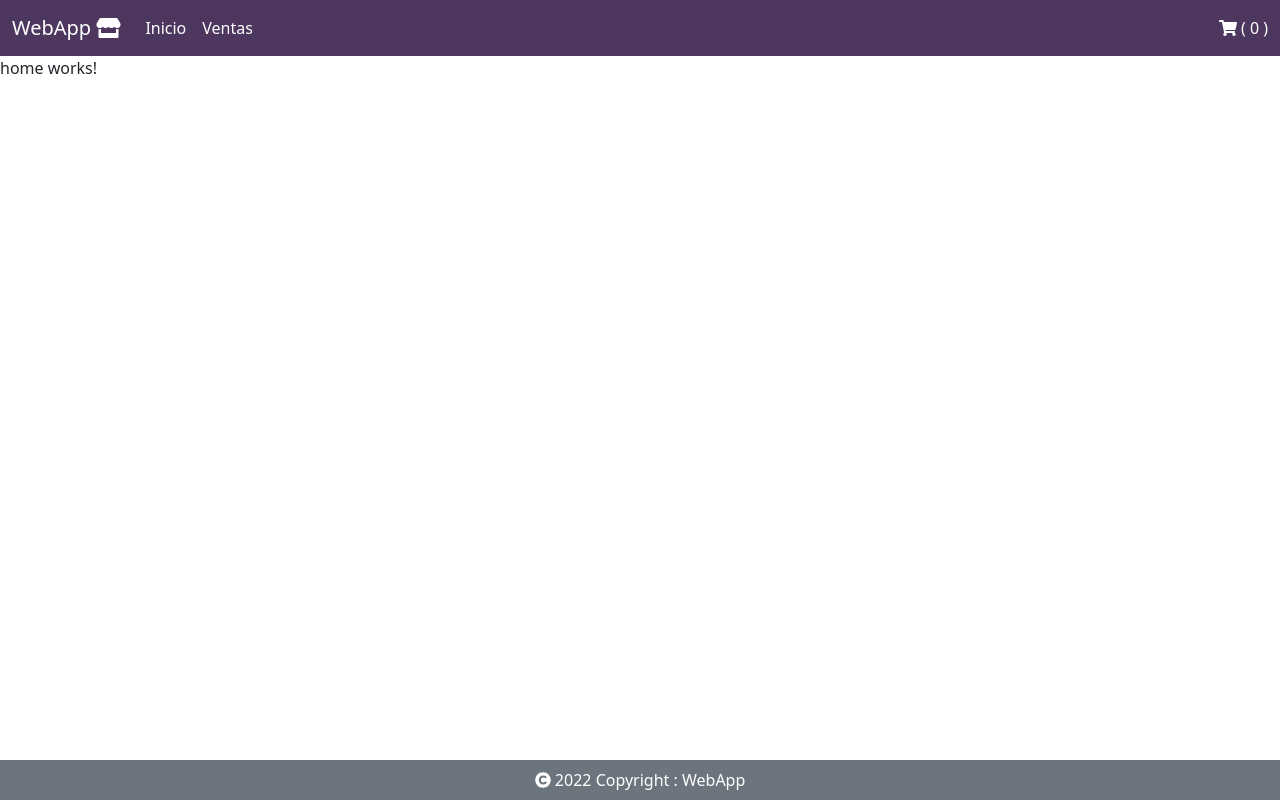
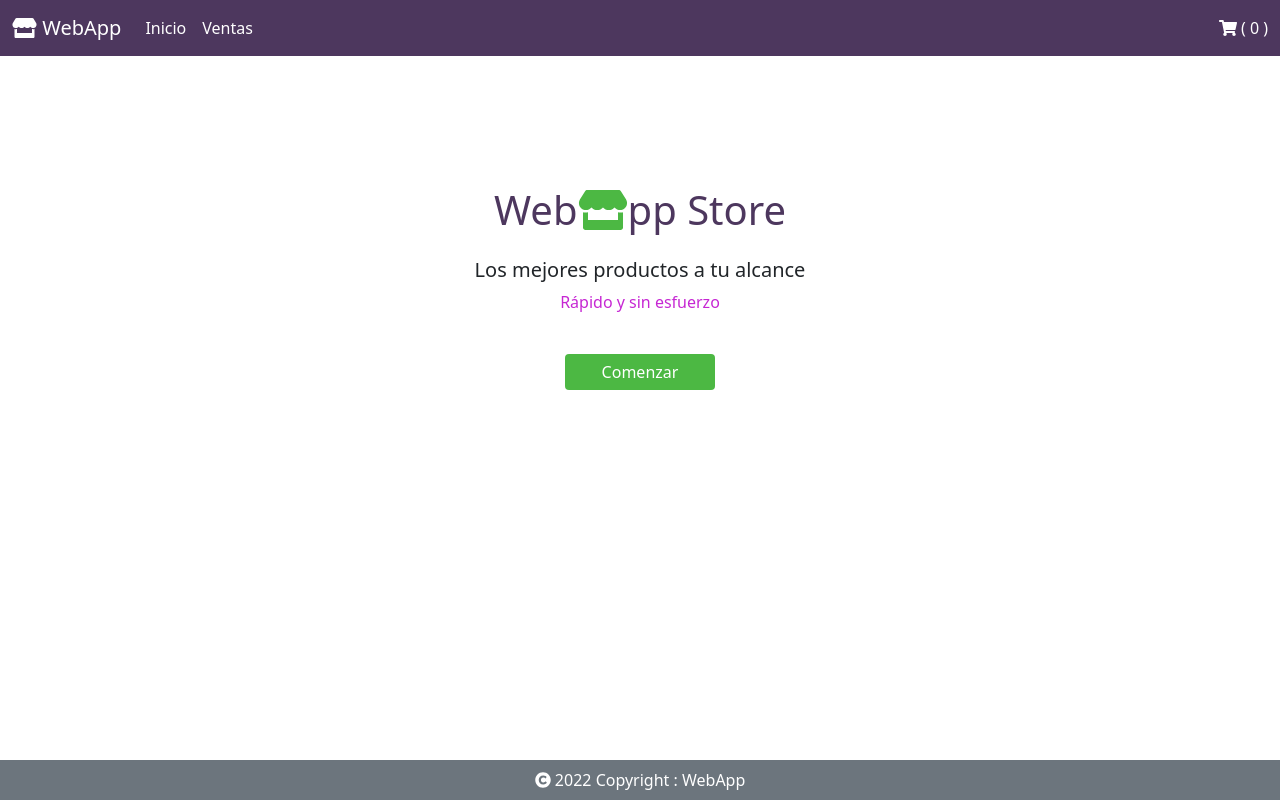
Before and after one commit to rootspyro/prueba-tas-2022, an Angular app: page / in a window 1280 px wide. Built offline with nearby package versions, Linux system fonts and the light colour scheme.

Commit message:
footer modified and home presentation added

```diff
--- a/src/app/app.component.css
+++ b/src/app/app.component.css
@@ -0,0 +1,3 @@
+.main-container{
+  min-height: 95vh;
+}
--- a/src/app/app.component.html
+++ b/src/app/app.component.html
@@ -2,5 +2,5 @@
   <app-navbar></app-navbar>
   <router-outlet>
   </router-outlet>
+</div>
   <app-footer></app-footer>
-</div>
--- a/src/app/footer/footer.component.css
+++ b/src/app/footer/footer.component.css
@@ -1,5 +1,5 @@
 footer {
-  position: absolute;
   width: 100%;
+  margin-top: auto;
   bottom: 0%;
 }
--- a/src/app/home/home.component.css
+++ b/src/app/home/home.component.css
@@ -0,0 +1,25 @@
+.home-container{
+  margin-top: 130px;
+}
+
+h1{
+  color: var(--purple);
+}
+
+fa-icon {
+  color: var(--green);
+}
+
+p {
+ color:  var(--secondary);
+}
+
+a {
+  background-color: var(--green);
+  border: none;
+  width: 150px;
+}
+
+a:hover {
+  background-color: #227531;
+}
--- a/src/app/home/home.component.html
+++ b/src/app/home/home.component.html
@@ -1 +1,7 @@
-<p>home works!</p>
+<div class="home-container text-center">
+	<h1 class="text-center mt-5">Web<fa-icon [icon]="faStore "></fa-icon>pp Store</h1>
+	<h5 class="fw-normal text-center mt-4">Los mejores productos a tu alcance</h5>
+	<p class="fw-normal mt-2">Rápido y sin esfuerzo</p>
+
+	<a href="/ventas" class="btn mt-4 text-white">Comenzar</a>
+</div>
--- a/src/app/home/home.component.ts
+++ b/src/app/home/home.component.ts
@@ -1,4 +1,5 @@
 import { Component, OnInit } from '@angular/core';
+import { faStore } from '@fortawesome/free-solid-svg-icons';
 
 @Component({
   selector: 'app-home',
@@ -12,4 +13,6 @@ export class HomeComponent implements OnInit {
   ngOnInit(): void {
   }
 
+  faStore = faStore;
+
 }
--- a/src/app/navbar/navbar.component.html
+++ b/src/app/navbar/navbar.component.html
@@ -1,6 +1,6 @@
 <nav class="navbar navbar-expand-lg  navbar-inverse">
     <div class="container-fluid">
-        <a href="/" class="navbar-brand text-white">WebApp <fa-icon [icon]="faStore" ></fa-icon></a>
+        <a href="/" class="navbar-brand text-white"><fa-icon [icon]="faStore" ></fa-icon> WebApp</a>
         <button class="navbar-toggler" data-bs-toggle="collapse" data-bs-target="#navbarText" aria-controls="navbarText" aria-expanded="false" aria-label="Toggle navigation">
             <!--<span class="navbar-toggler-icon"></span>-->
             <fa-icon [icon]="faBars" class="text-white mob-menu"></fa-icon>
--- a/src/styles.css
+++ b/src/styles.css
@@ -1,30 +1,7 @@
 :root {
 
   --purple : #4D375E;
+  --secondary : #C627D3;
+  --green : #4CB843;
 
-
-  --bs-blue: #0d6efd;
-  --bs-indigo: #6610f2;
-  --bs-purple: #6f42c1;
-  --bs-pink: #d63384;
-  --bs-red: #dc3545;
-  --bs-orange: #fd7e14;
-  --bs-yellow: #ffc107;
-  --bs-green: #198754;
-  --bs-teal: #20c997;
-  --bs-cyan: #0dcaf0;
-  --bs-white: #fff;
-  --bs-gray: #6c757d;
-  --bs-gray-dark: #343a40;
-  --bs-primary: #0d6efd;
-  --bs-secondary: #6c757d;
-  --bs-success: #198754;
-  --bs-info: #0dcaf0;
-  --bs-warning: #ffc107;
-  --bs-danger: #dc3545;
-  --bs-light: #f8f9fa;
-  --bs-dark: #212529;
-  --bs-font-sans-serif: system-ui, -apple-system, "Segoe UI", Roboto, "Helvetica Neue", Arial, "Noto Sans", "Liberation Sans", sans-serif, "Apple Color Emoji", "Segoe UI Emoji", "Segoe UI Symbol", "Noto Color Emoji";
-  --bs-font-monospace: SFMono-Regular, Menlo, Monaco, Consolas, "Liberation Mono", "Courier New", monospace;
-  --bs-gradient: linear-gradient(180deg, rgba(255, 255, 255, 0.15), rgba(255, 255, 255, 0));
 }
```
